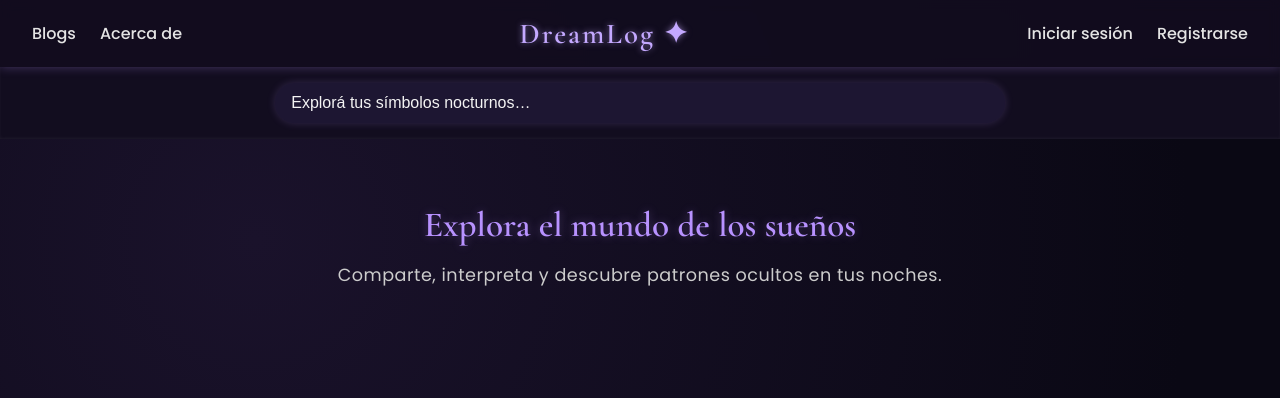
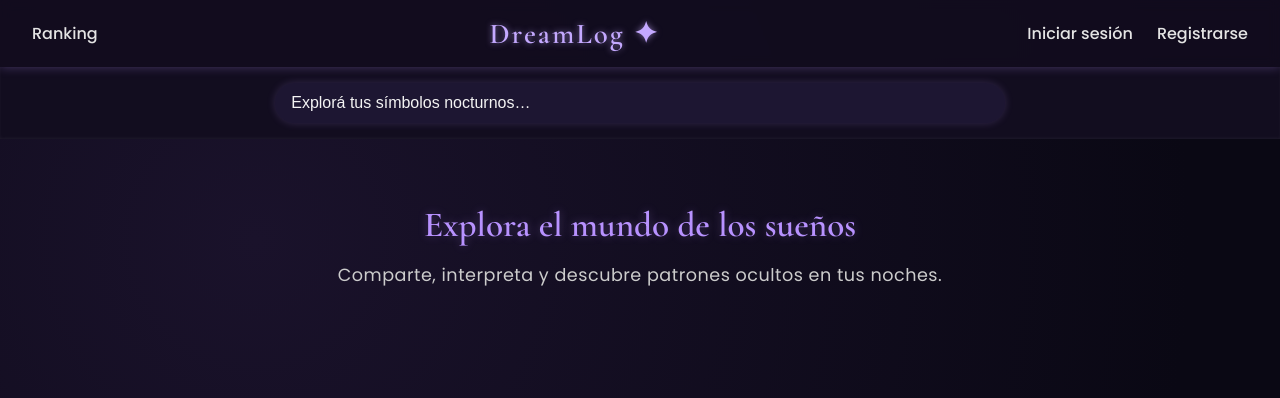
Before and after one commit to ari-pz/dreamlog, a plain HTML site: page frontend/index.html in a window 1280 px wide. Drawn offline with nearby package versions, Linux system fonts and the light colour scheme.

Commit message:
Cambio un poquito el navbar

```diff
--- a/frontend/index.html
+++ b/frontend/index.html
@@ -13,8 +13,8 @@
 
   <header>
     <div class="nav-left">
-      <a href="#">Blogs</a>
-      <a href="#">Acerca de</a>
+      <a href="#">Ranking</a>
+      <a href="#"></a>
     </div>
 
     <div class="nav-center">
```
